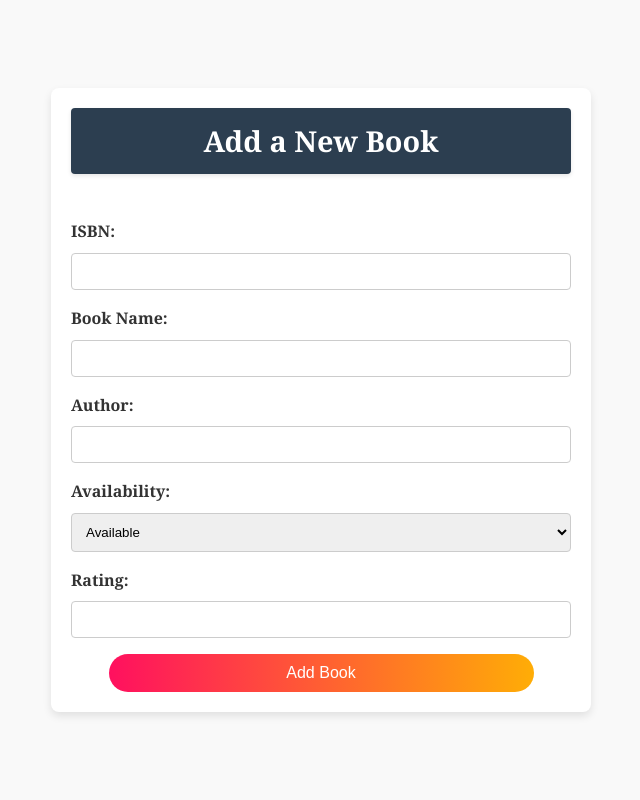
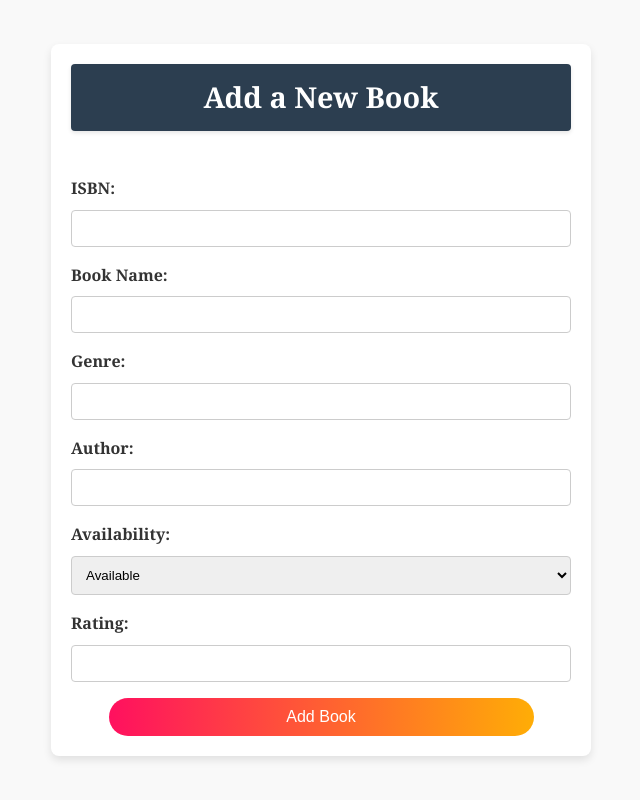
Before and after one commit to Breeshty/The-BookArc, a Flask app: page /add_book in a window 1280 px wide. Shown: the part 104-904 px from the top of the page, without its empty margins (319-959 px from the left). Run offline with Flask 3, Linux system fonts and the light colour scheme.

Commit message:
Update add_book.html with genre option

```diff
--- a/templates/add_book.html
+++ b/templates/add_book.html
@@ -22,6 +22,10 @@
 
           <label for="book_name">Book Name:</label>
           <input type="text" id="book_name" name="book_name" required />
+
+
+          <label for="book_name">Genre:</label>
+          <input type="text" id="genre" name="genre" required />
 
           <label for="author">Author:</label>
           <input type="text" id="author" name="author" required />
```
